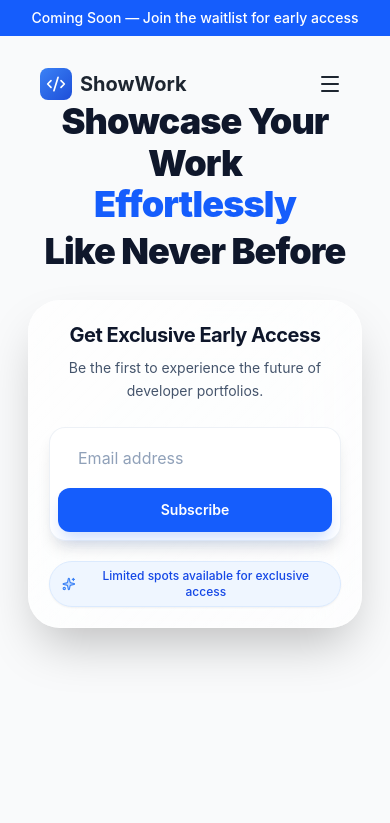
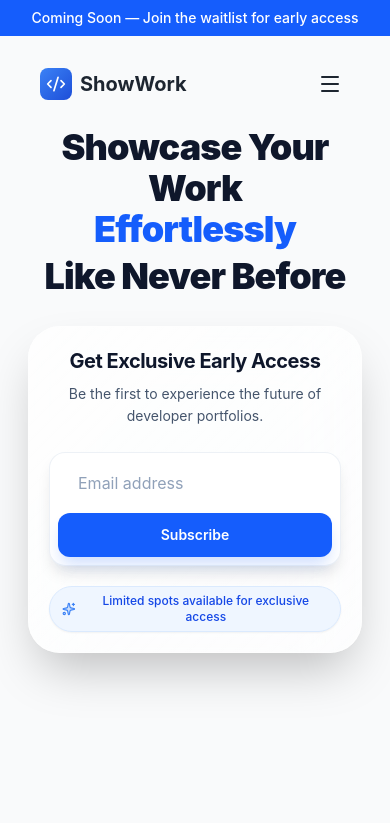
Before and after one commit to kanishksingh17/Showwork-waitinglist, a React (Vite) app: page / in a window 390 px wide. Shown: the top 823 px of the page. Built offline with nearby package versions, Linux system fonts and the light colour scheme.

Commit message:
Fix navigation overlap
- Increased hero section top padding from 5rem to 7rem to prevent navbar from overlapping content
- Adjusted responsiveness with clamp(7rem, 15vh, 12rem)

```diff
--- a/src/components/ShowWorkLanding.tsx
+++ b/src/components/ShowWorkLanding.tsx
@@ -275,7 +275,7 @@ const ShowWorkLanding = () => {
             </header>
 
             {/* Hero Content Section - Mobile-First */}
-            <div className="relative z-10 w-full flex flex-col items-center justify-center" style={{ paddingTop: 'clamp(5rem, 12vh, 11rem)', paddingBottom: 'clamp(1.5rem, 6vh, 3rem)' }}>
+            <div className="relative z-10 w-full flex flex-col items-center justify-center" style={{ paddingTop: 'clamp(7rem, 15vh, 12rem)', paddingBottom: 'clamp(1.5rem, 6vh, 3rem)' }}>
                 <div className="w-full" style={{ maxWidth: 'var(--container-max)', paddingInline: 'var(--container-padding)' }}>
                     <div className="text-center w-full mx-auto" style={{ marginBottom: 'var(--space-2xl)', maxWidth: '56rem' }}>
                         <h1 className="font-black text-slate-900 tracking-tight text-center" style={{
```
